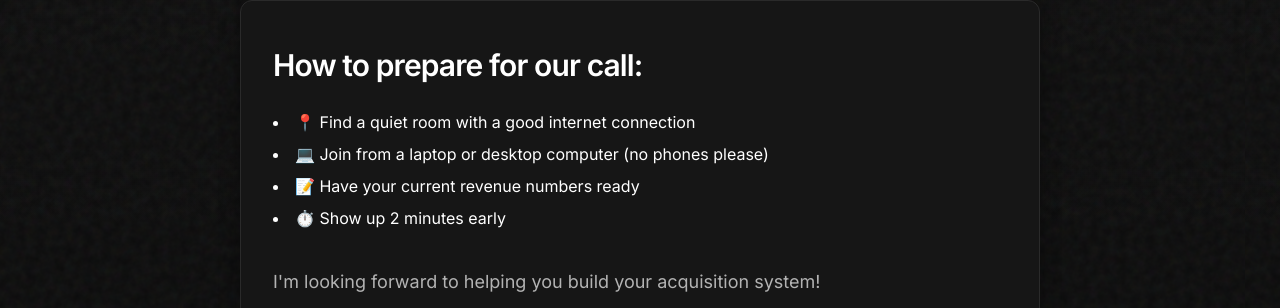
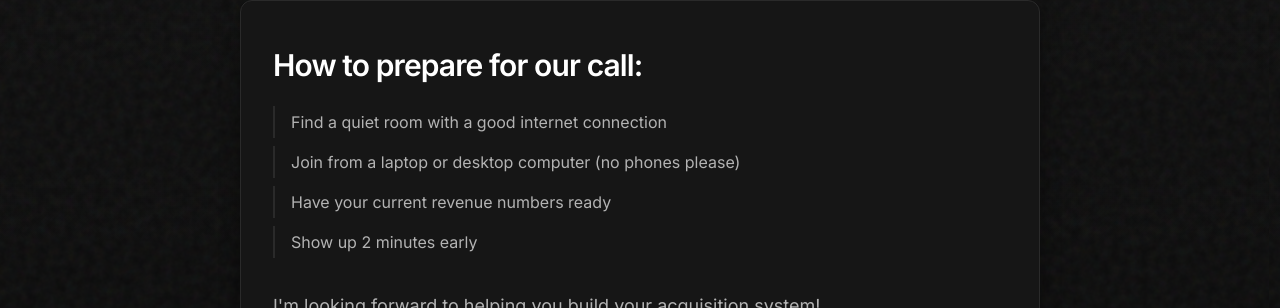
Before and after one commit to kritagya2055/sabina-Bhandari, a Next.js app: page /thank-you in a window 1280 px wide. Shown: the part 776-1084 px from the top of the page. Built offline with nearby package versions, Linux system fonts and the light colour scheme; no server answers.

Commit message:
fix: full monochrome cinematic system override

```diff
--- a/src/app/book/page.tsx
+++ b/src/app/book/page.tsx
@@ -27,8 +27,8 @@ export default function BookPage() {
   return (
     <main className="section" style={{ minHeight: '100vh', display: 'flex', flexDirection: 'column' }}>
       <div className="container text-center mb-8">
-        <h1 className="text-gradient mb-4">Your Application Has Been Received</h1>
-        <p>Please select a time below to schedule your free strategy session.</p>
+        <h1 className="text-gradient mb-4" style={{ letterSpacing: '-0.02em', fontWeight: 600 }}>Your Application Has Been Received</h1>
+        <p style={{ color: '#B3B3B3', fontSize: '1.25rem', fontWeight: 300 }}>Please select a time below to schedule your free strategy session.</p>
       </div>
 
       <div className="container flex-1" style={{ position: 'relative' }}>
--- a/src/app/thank-you/page.tsx
+++ b/src/app/thank-you/page.tsx
@@ -21,11 +21,11 @@ export default function ThankYouPage() {
 
         <div className="card mt-8" style={{ maxWidth: '800px', margin: '2rem auto 0', textAlign: 'left' }}>
           <h3 className="mb-4">How to prepare for our call:</h3>
-          <ul style={{ listStylePosition: 'inside', lineHeight: '2' }}>
-            <li>📍 Find a quiet room with a good internet connection</li>
-            <li>💻 Join from a laptop or desktop computer (no phones please)</li>
-            <li>📝 Have your current revenue numbers ready</li>
-            <li>⏱️ Show up 2 minutes early</li>
+          <ul style={{ listStylePosition: 'inside', lineHeight: '2', color: '#B3B3B3', listStyleType: 'none', padding: 0 }}>
+            <li style={{ marginBottom: '0.5rem', borderLeft: '2px solid #2A2A2A', paddingLeft: '1rem' }}>Find a quiet room with a good internet connection</li>
+            <li style={{ marginBottom: '0.5rem', borderLeft: '2px solid #2A2A2A', paddingLeft: '1rem' }}>Join from a laptop or desktop computer (no phones please)</li>
+            <li style={{ marginBottom: '0.5rem', borderLeft: '2px solid #2A2A2A', paddingLeft: '1rem' }}>Have your current revenue numbers ready</li>
+            <li style={{ marginBottom: '0.5rem', borderLeft: '2px solid #2A2A2A', paddingLeft: '1rem' }}>Show up 2 minutes early</li>
           </ul>
           <p className="mt-8 mb-0 font-medium">
             I'm looking forward to helping you build your acquisition system!
```
